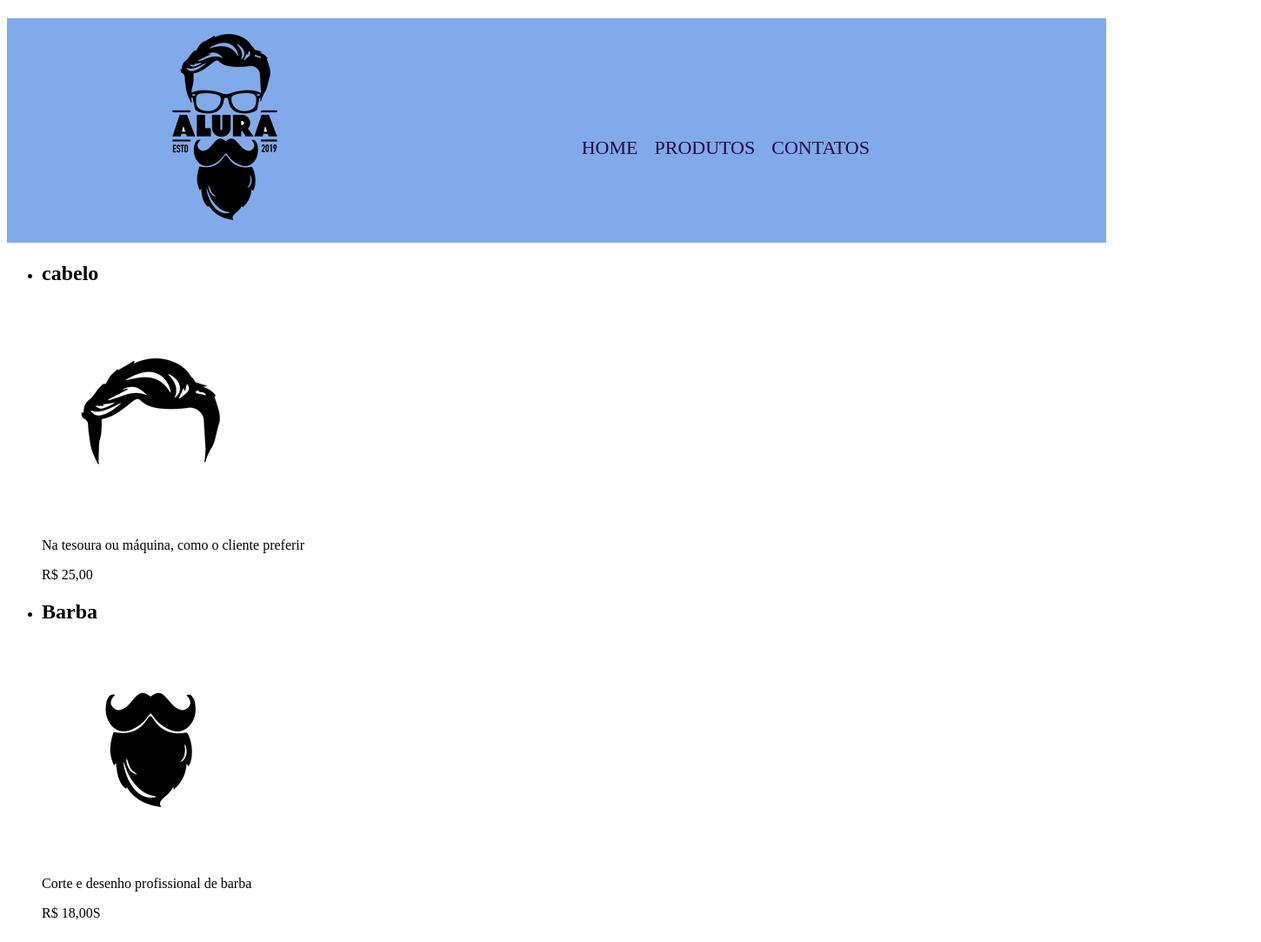
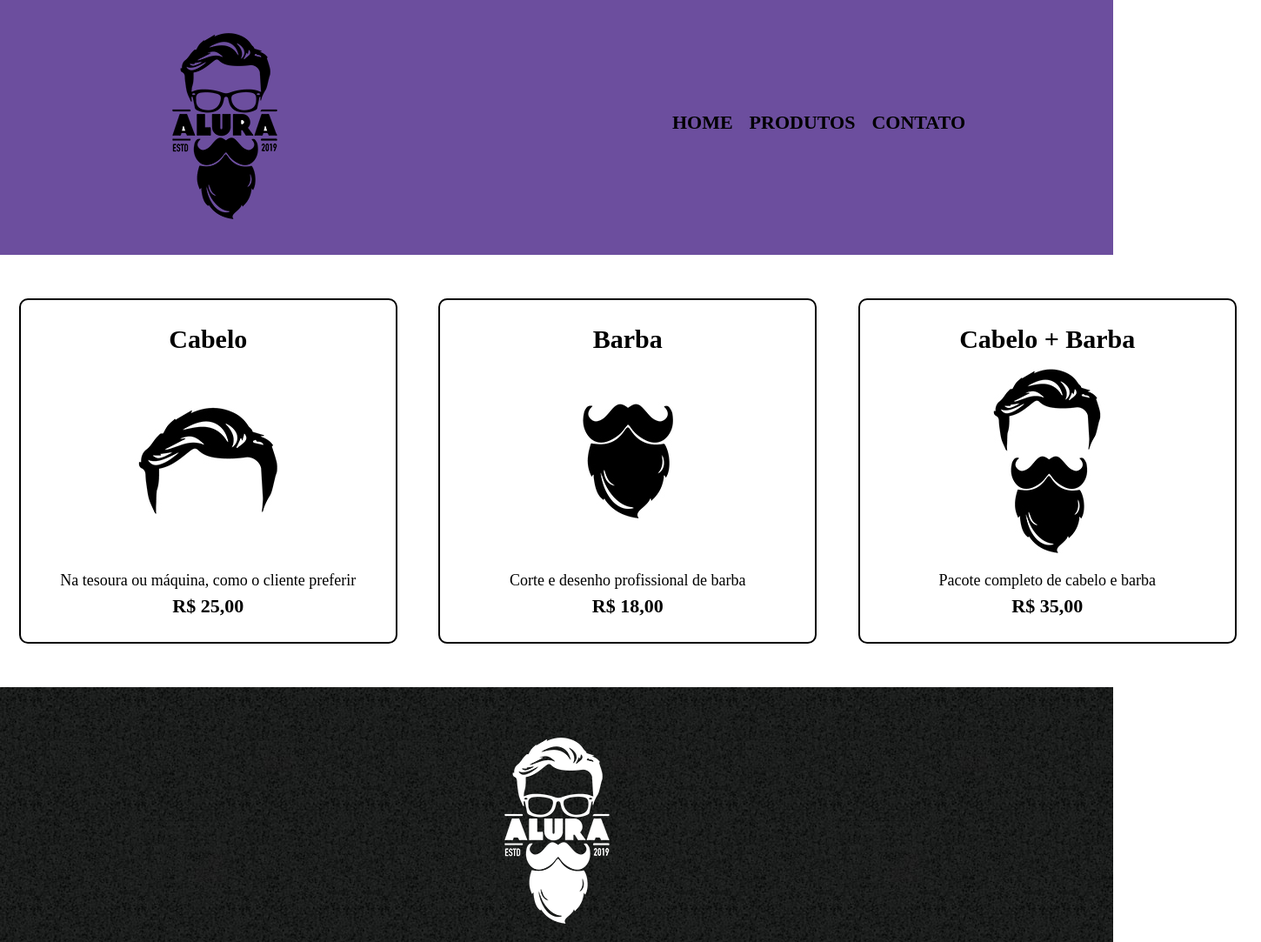
Before and after one commit to claritavbs/BARBEARIA, a plain HTML site: page produtos.html in a window 1280 px wide. Shown: the top 1083 px of the page at 87% size, 1450 px wide, since content can reach past the window. Drawn offline with Linux system fonts and the light colour scheme.

Commit message:
Add files via upload

```diff
--- a/produtos.css
+++ b/produtos.css
@@ -1,27 +1,91 @@
-header  {
-    background: #80aae9;
+header {
+	background: #6c4e9e;
+	padding: 20px 0;
 }
+
+.caixa {
+	position: relative;
+	width: 940px;
+	margin: 0 auto;
+}
+
+nav {
+	position: absolute;
+	top: 110px;
+	right: 0;
+}
+
 nav li {
 	display: inline;
 	margin: 0 0 0 15px;
 }
 
-nav a{
+nav a {
 	text-transform: uppercase;
-     color:rgb(36, 6, 66);
-     font-weight: italic;
+	color: #000000;
+	font-weight: bold;
 	font-size: 22px;
 	text-decoration: none;
 }
 
-nav{
-    position: absolute;
-    top: 120px;
-    right: 110px;
+nav a:hover {
+	color: #5f7cca;
+	text-decoration: underline;
 }
 
-.caixa{
-    position: relative;
-    width: 940px;
+.produtos {
+	width: 1450px;
 	margin: 0 auto;
+	padding: 50px 0;
 }
+
+.produtos li {
+	display: inline-block;
+	text-align: center;
+	width: 30%;
+	vertical-align: top;
+	margin: 0 1.5%;
+	padding: 30px 20px;
+	box-sizing: border-box;
+	border: 2px solid #000000;
+	border-radius: 10px;
+}
+
+.produtos li:hover {
+	border-color: #493580;
+}
+
+.produtos li:active {
+	border-color: #334594;
+}
+
+.produtos li:hover h2 {
+	font-size: 34px;
+}
+
+.produtos h2 {
+	font-size: 30px;
+	font-weight: bold;
+}
+
+.produto-descricao {
+	font-size: 18px;
+}
+
+.produto-preco {
+	font-size: 22px;
+	font-weight: bold;
+	margin-top: 10px;
+}
+
+footer {
+	text-align: center;
+	background: url("bg.jpg");
+	padding: 40px 0;
+}
+
+.copyright {
+	color: #FFFFFF;
+	font-size: 13px;
+	margin: 20px 0 0;
+}
--- a/produtos.html
+++ b/produtos.html
@@ -1,46 +1,53 @@
 <!DOCTYPE html>
-<html lang="en">
+<html>
 	<head>
 		<meta charset="UTF-8">
-    <meta name="viewport" content="width=device-width, initial-scale=1.0">
-    <title>produtos</title>
-    <link rel="stylessheet" href="reset.css">
+		<title>Produtos - Barbearia Alura</title>
+
+		<link rel="stylesheet" href="reset.css">
 		<link rel="stylesheet" href="produtos.css">
 	</head>
 	<body>
 		<header>
-    <main>
 			<div class="caixa">
 				<h1><img src="logo.png"></h1>
+
 				<nav>
 					<ul>
-            <li> <a href= "index.html"> Home</a></li>
-            <li> <a href="Produtos.html"> Produtos</a></li>
-            <li> <a href="Contatos.html"> contatos</a></li>
+						<li><a href="index.html">Home</a></li>
+						<li><a href="produtos.html">Produtos</a></li>
+						<li><a href="contato.html">Contato</a></li>
 					</ul>
 				</nav>
+			</div>
 		</header>
+
 		<main>
-    <ul class="proddutos">
+			<ul class="produtos">
 				<li>
-              <h2>cabelo</h2>
+					<h2>Cabelo</h2>
 					<img src="cabelo.jpg">
-             <p class="produto-descrição">Na tesoura ou máquina, como o cliente preferir</p>
+					<p class="produto-descricao">Na tesoura ou máquina, como o cliente preferir</p>
 					<p class="produto-preco">R$ 25,00</p>
 				</li>
 				<li>
 					<h2>Barba</h2>
 					<img src="barba.jpg">
-                  <p cla="produto-escricao">Corte e desenho profissional de barba</p>
-                 <p class="produto-preco">R$ 18,00S</p>
+					<p class="produto-descricao">Corte e desenho profissional de barba</p>
+					<p class="produto-preco">R$ 18,00</p>
 				</li>
 				<li>
 					<h2>Cabelo + Barba</h2>
 					<img src="cabelo+barba.jpg">
-                 <p class="produto-descrição">pacote completo de cabelo e barba</p>
-                 <p class="produto-preço">R$ 35,00</p>
+					<p class="produto-descricao">Pacote completo de cabelo e barba</p>
+					<p class="produto-preco">R$ 35,00</p>
 				</li>
 			</ul>
 		</main>
+
+		<footer>
+			<img src="logo-branco.png">
+			<p class="copyright">&copy; Copyright Barbearia Alura - 2024</p>
+		</footer>
 	</body>
 </html>
--- /dev/null
+++ b/reset.css
@@ -0,0 +1,48 @@
+/* http://meyerweb.com/eric/tools/css/reset/
+   v2.0 | 20110126
+   License: none (public domain)
+*/
+
+html, body, div, span, applet, object, iframe,
+h1, h2, h3, h4, h5, h6, p, blockquote, pre,
+a, abbr, acronym, address, big, cite, code,
+del, dfn, em, img, ins, kbd, q, s, samp,
+small, strike, strong, sub, sup, tt, var,
+b, u, i, center,
+dl, dt, dd, ol, ul, li,
+fieldset, form, label, legend,
+table, caption, tbody, tfoot, thead, tr, th, td,
+article, aside, canvas, details, embed,
+figure, figcaption, footer, header, hgroup,
+menu, nav, output, ruby, section, summary,
+time, mark, audio, video {
+	margin: 0;
+	padding: 0;
+	border: 0;
+	font-size: 100%;
+	font: inherit;
+	vertical-align: baseline;
+}
+/* HTML5 display-role reset for older browsers */
+article, aside, details, figcaption, figure,
+footer, header, hgroup, menu, nav, section {
+	display: block;
+}
+body {
+	line-height: 1;
+}
+ol, ul {
+	list-style: none;
+}
+blockquote, q {
+	quotes: none;
+}
+blockquote:before, blockquote:after,
+q:before, q:after {
+	content: '';
+	content: none;
+}
+table {
+	border-collapse: collapse;
+	border-spacing: 0;
+}
--- a/style.css
+++ b/style.css
@@ -1,7 +1,3 @@
-body {
-
-}
-
 #banner {
 	width:100%;
 }
@@ -11,7 +7,11 @@ body {
 	padding: 30px;
 }
 
-h1 {
+.titulo-principal {
+	padding-left: 20px;
+}
+
+.titulo-centralizado {
 	text-align: center
 }
 
@@ -36,9 +36,6 @@ em strong {
 	padding: 20px;
 }
 
-h2 {
-	text-align: center;
-}
 ul {
 	display: inline-block;
 	vertical-align: top;
```
Also changed, not shown: index.html (+6 -3 lines), banner.jpg (added). Lines whose indentation alone changed are shown as unchanged.
